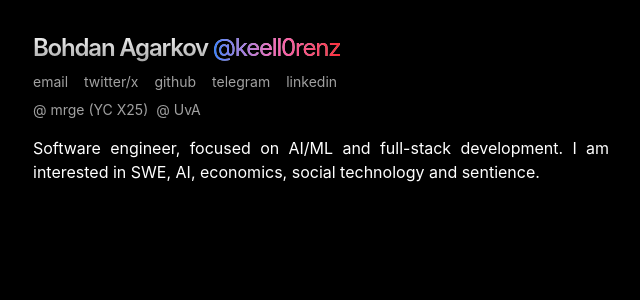
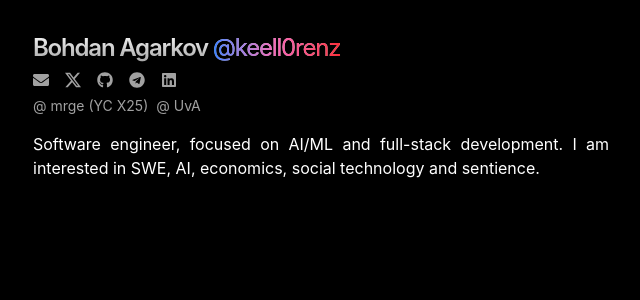
Before and after one commit to keell0renz/visitcard, a Next.js app: page / in a window 1280 px wide. Shown: the top 300 px of the page, without its empty margins (319-959 px from the left). Built offline with nearby package versions, Linux system fonts and the light colour scheme.

Commit message:
Add react-icons dependency; update SocialLink component to use icons for social links

```diff
--- a/app/components/socialLink.tsx
+++ b/app/components/socialLink.tsx
@@ -1,16 +1,20 @@
+import { IconType } from 'react-icons';
+
 interface SocialLinkProps {
   href: string;
-  title: string;
+  icon: IconType;
+  size?: number;
 }
 
-export default function SocialLink(props: SocialLinkProps) {
+export default function SocialLink({ href, icon: Icon, size = 16 }: SocialLinkProps) {
   return (
     <a
-      href={props.href}
-      className="text-neutral-400 hover:text-neutral-300"
+      href={href}
+      className="text-neutral-400 hover:text-neutral-300 transition-colors"
       target="_blank"
+      rel="noopener noreferrer"
     >
-      {props.title}
+      <Icon size={size} />
     </a>
   );
 }
--- a/app/page.tsx
+++ b/app/page.tsx
@@ -1,4 +1,6 @@
 import SocialLink from "./components/socialLink";
+import { FaEnvelope, FaGithub, FaTelegram, FaLinkedin } from 'react-icons/fa';
+import { SiX } from 'react-icons/si';
 
 export default function Page() {
   return (
@@ -10,11 +12,11 @@ export default function Page() {
         </span>
       </h1>
       <div className="flex flex-row gap-4 mb-2 text-sm">
-        <SocialLink href="mailto:bogdan122305@gmail.com" title="email" />
-        <SocialLink href="https://twitter.com/keell0renz" title="twitter/x" />
-        <SocialLink href="https://github.com/keell0renz/" title="github" />
-        <SocialLink href="https://t.me/keellorenz" title="telegram" />
-        <SocialLink href="https://www.linkedin.com/in/bohdan-agarkov-87937a276/" title="linkedin" />
+        <SocialLink href="mailto:bogdan122305@gmail.com" icon={FaEnvelope} size={16} />
+        <SocialLink href="https://twitter.com/keell0renz" icon={SiX} size={16} />
+        <SocialLink href="https://github.com/keell0renz/" icon={FaGithub} size={16} />
+        <SocialLink href="https://t.me/keellorenz" icon={FaTelegram} size={16} />
+        <SocialLink href="https://www.linkedin.com/in/bohdan-agarkov-87937a276/" icon={FaLinkedin} size={16} />
       </div>
       <div className="flex flex-row gap-2 mb-4">
       <a
--- a/package.json
+++ b/package.json
@@ -20,6 +20,7 @@
     "postcss": "^8.4.35",
     "react": "18.2.0",
     "react-dom": "18.2.0",
+    "react-icons": "^5.5.0",
     "sugar-high": "^0.6.0",
     "tailwindcss": "4.0.0-alpha.13",
     "typescript": "5.3.3"
```
Also changed, not shown: 1 other file (tests, documents, lock files or other folders).
